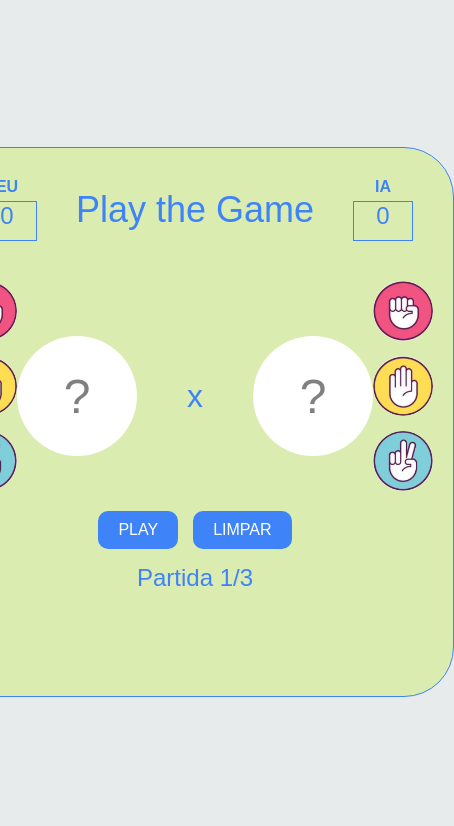
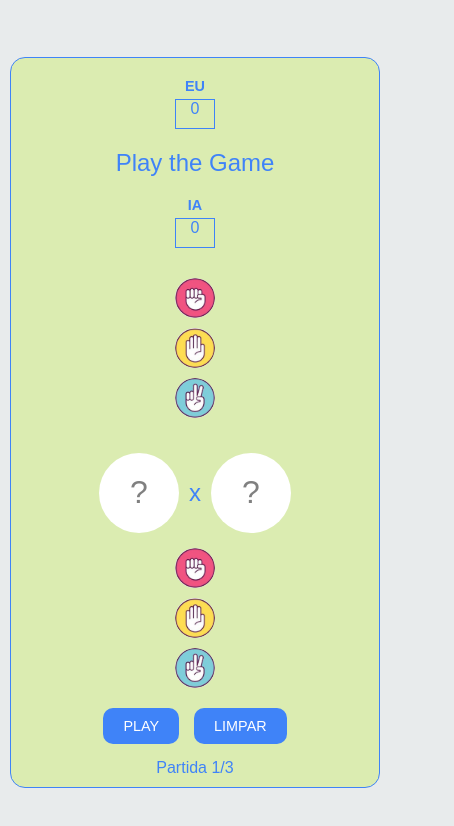
Before and after one commit to Fabiodevdesigner/pedrapapeltesoura, a plain HTML site: page index1.html in a window 390 px wide. Shown: the whole page, 454 px wide, since content can reach past the window. Drawn offline with Linux system fonts and the light colour scheme.

Commit message:
visao celular

```diff
--- a/index1.html
+++ b/index1.html
@@ -2,7 +2,7 @@
 <html lang="pt-br">
 <head>
   <meta charset="UTF-8">
-  <meta name="viewport" content="width=device-width, initial-scale=1.0">
+  <meta name="viewport" content="width=device-width, initial-scale=1.0, maximum-scale=1.0, user-scalable=no">
   <title>Jokenpô Game</title>
   <style>
     * {
@@ -18,24 +18,27 @@
       display: flex;
       justify-content: center;
       align-items: center;
-      height: 100vh;
+      min-height: 100vh;
+      padding: 10px;
     }
 
     .game-container {
       border: 1px solid #3f83f8;
-      border-radius: 50px;
-      padding: 20px;
-      width: 900px;
-      height: 550px;
+      border-radius: 20px;
+      padding: 15px;
+      width: 100%;
+      max-width: 800px;
       background-color: #dbecb1;
       position: relative;
+      box-sizing: border-box;
     }
 
     .placares {
       display: flex;
       justify-content: space-between;
       align-items: center;
-      padding: 10px 20px;
+      padding: 10px;
+      flex-wrap: wrap;
     }
 
     .placar-box {
@@ -43,65 +46,78 @@
       flex-direction: column;
       align-items: center;
       color: #3f83f8;
+      font-size: 1rem;
     }
 
     .score {
       border: 1px solid #3f83f8;
-      width: 60px;
-      height: 40px;
+      width: 50px;
+      height: 35px;
       text-align: center;
-      font-size: 24px;
+      font-size: 1.2rem;
       margin-top: 5px;
     }
 
     .titulo {
       text-align: center;
-      font-size: 36px;
+      font-size: 2rem;
       color: #3f83f8;
+      margin: 10px 0;
+      flex: 1;
     }
 
     .acoes {
       display: flex;
       justify-content: space-between;
-      margin-top: 30px;
+      margin-top: 20px;
+      flex-wrap: wrap;
+      gap: 10px;
     }
 
     .coluna-acoes {
       display: flex;
       flex-direction: column;
-      gap: 15px;
+      gap: 10px;
+      align-items: center;
     }
 
     .coluna-acoes img {
-      width: 60px;
-      height: 60px;
+      width: 50px;
+      height: 50px;
       border-radius: 50%;
       cursor: pointer;
+      transition: transform 0.2s;
+    }
+
+    .coluna-acoes img:hover,
+    .coluna-acoes img:active {
+      transform: scale(1.1);
     }
 
     .jogada {
       display: flex;
       align-items: center;
       justify-content: center;
-      gap: 50px;
+      gap: 20px;
       margin-top: 20px;
+      flex-wrap: wrap;
     }
 
     .jogada-circulo {
-      width: 120px;
-      height: 120px;
+      width: 100px;
+      height: 100px;
       background-color: white;
       border-radius: 50%;
       display: flex;
       align-items: center;
       justify-content: center;
-      font-size: 48px;
+      font-size: 2rem;
       color: gray;
     }
 
     .jogada-circulo img {
-      width: 80px;
-      height: 80px;
+      width: 70px;
+      height: 70px;
     }
 
     .play-button {
@@ -115,17 +131,101 @@
       background-color: #3f83f8;
       border: none;
       border-radius: 10px;
-      padding: 10px 20px;
+      padding: 12px 25px;
       color: white;
-      font-size: 16px;
+      font-size: 1rem;
       cursor: pointer;
+      transition: transform 0.2s;
+    }
+
+    .play-button button:hover,
+    .play-button button:active {
+      transform: scale(1.05);
     }
 
     .partida {
       text-align: center;
-      font-size: 24px;
+      font-size: 1.2rem;
       margin-top: 15px;
       color: #3f83f8;
+    }
+
+    #vencedor-msg {
+      position: absolute;
+      top: -40px;
+      left: 50%;
+      transform: translateX(-50%);
+      font-size: 1.5rem;
+      color: #3f83f8;
+      font-weight: bold;
+      text-align: center;
+      width: 100%;
+    }
+
+    /* Media Queries para telas menores */
+    @media (max-width: 600px) {
+      .game-container {
+        padding: 10px;
+        border-radius: 15px;
+      }
+
+      .placares {
+        flex-direction: column;
+        gap: 10px;
+      }
+
+      .titulo {
+        font-size: 1.5rem;
+      }
+
+      .placar-box {
+        font-size: 0.9rem;
+      }
+
+      .score {
+        width: 40px;
+        height: 30px;
+        font-size: 1rem;
+      }
+
+      .acoes {
+        flex-direction: column;
+        align-items: center;
+        gap: 15px;
+      }
+
+      .jogada {
+        gap: 10px;
+      }
+
+      .jogada-circulo {
+        width: 80px;
+        height: 80px;
+      }
+
+      .jogada-circulo img {
+        width: 50px;
+        height: 50px;
+      }
+
+      .coluna-acoes img {
+        width: 40px;
+        height: 40px;
+      }
+
+      .play-button button {
+        padding: 10px 20px;
+        font-size: 0.9rem;
+      }
+
+      .partida {
+        font-size: 1rem;
+      }
+
+      #vencedor-msg {
+        font-size: 1.2rem;
+        top: -30px;
+      }
     }
   </style>
 </head>
@@ -151,12 +251,11 @@
       </div>
 
       <div class="jogada">
-        <div id="vencedor-msg" style="position: absolute; top: -60px; font-size: 28px; color: #3f83f8; font-weight: bold;"></div>
+        <div id="vencedor-msg"></div>
         <div class="jogada-circulo" id="jogada-eu">?</div>
-        <div style="font-size: 32px; color: #3f83f8">x</div>
+        <div style="font-size: 1.5rem; color: #3f83f8">x</div>
         <div class="jogada-circulo" id="jogada-ia">?</div>
       </div>
-
 
       <div class="coluna-acoes">
         <img src="PEDRA.JPG" alt="Pedra">
@@ -193,14 +292,12 @@
     document.querySelectorAll('#acoes-eu img').forEach(img => {
       img.addEventListener('click', () => {
         escolhaJogador = img.dataset.move;
-        jogadaIa.innerHTML = '?'; // limpa a jogada anterior da IA
+        jogadaIa.innerHTML = '?';
         jogadaEu.innerHTML = `<img src="${imagemPorEscolha[escolhaJogador]}" alt="${escolhaJogador}">`;
 
         if (partida > 3) {
-      limpar(); // reinicia o jogo automaticamente
+          limpar();
         }
-
-
       });
     });
 
@@ -225,22 +322,17 @@
       document.getElementById('score-eu').textContent = scoreEu;
       document.getElementById('score-ia').textContent = scoreIa;
       partida++;
-      document.getElementById('partida').textContent = `Partida ${partida}/3`;
 
       if (partida <= 3) {
         document.getElementById('partida').textContent = `Partida ${partida}/3`;
       } else {
         document.getElementById('partida').textContent = 'Jogar novamente';
-
         let msg = '';
         if (scoreEu > scoreIa) msg = 'Você venceu!';
         else if (scoreIa > scoreEu) msg = 'IA venceu!';
         else msg = 'Empate!';
-
         document.getElementById('vencedor-msg').textContent = msg;
       }
-
-
     }
 
     function limpar() {
@@ -254,7 +346,6 @@
       document.getElementById('score-ia').textContent = '0';
       document.getElementById('partida').textContent = 'Partida 1/3';
       document.getElementById('vencedor-msg').textContent = '';
-
     }
   </script>
 </body>
```
Lines whose indentation alone changed are shown as unchanged.
